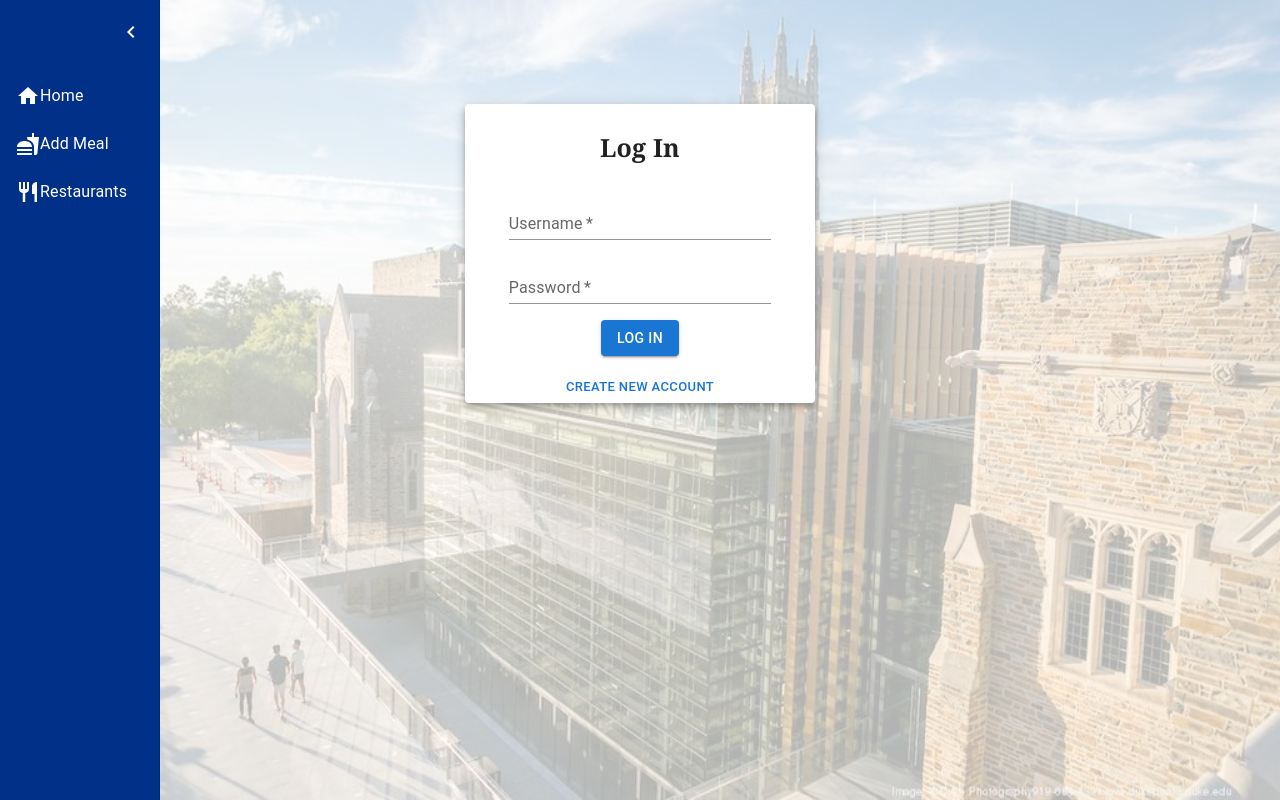
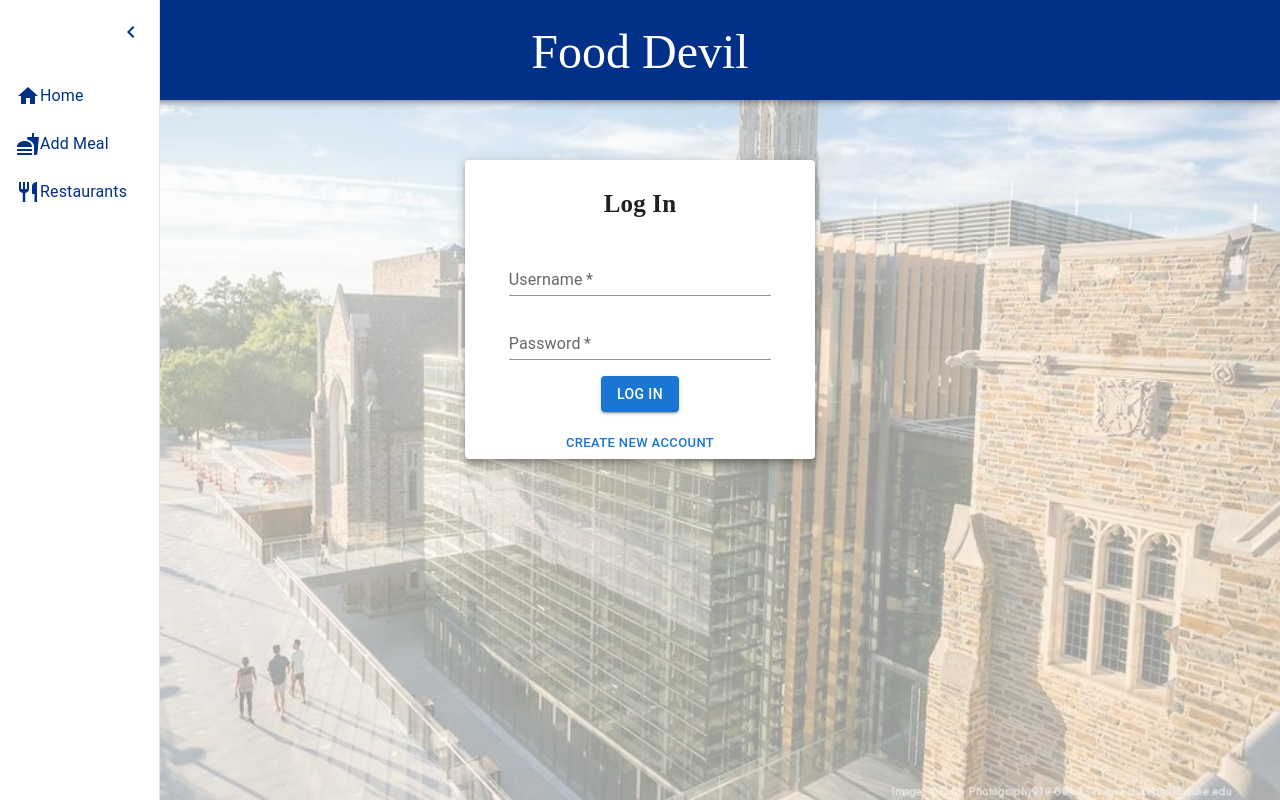
Before and after one commit to ashramen/food-devil, a React (Create React App) app: page /login in a window 1280 px wide. Both pictures are taken after a click on the button "open drawer". Built offline with nearby package versions, Linux system fonts and the light colour scheme.

Commit message:
Update sidebar component

```diff
--- a/src/App.css
+++ b/src/App.css
@@ -13,7 +13,7 @@
   left: 0px;
   background-image: url("background.jpg");
   background-size: 100% 100%;
-  opacity: 0.3;
+  opacity: 0.4;
 }
 
 .content {
--- a/src/components/login/login.tsx
+++ b/src/components/login/login.tsx
@@ -101,6 +101,21 @@ class Login extends React.Component<LoginProps, LoginStates> {
     });
   };
 
+  createTextField(label: string, id: string, onChange: any, password?: boolean) {
+    return (
+    <Grid item xs={12}>
+      <TextField
+        required
+        label={label}
+        id={id}
+        variant='standard'
+        onChange={onChange}
+        type={password? 'password': 'text'}
+        style ={{width: '75%'}}
+      />
+    </Grid>)
+  }
+
   render() {
     const {
       firstName,
@@ -129,7 +144,7 @@ class Login extends React.Component<LoginProps, LoginStates> {
           <Card className='card' sx={{
             maxWidth: 350,
             boxShadow: 5,
-            marginTop: 5,
+            marginTop: 20,
           }}>
             <h3 className='subtitle'>{newAccount? 'Create Account' : 'Log In'}</h3>
             <Grid container
@@ -190,59 +205,12 @@ class Login extends React.Component<LoginProps, LoginStates> {
                   </Grid>
                 </Grid> : <div></div>}
               {newAccount?
-              <><Grid item xs={12}>
-                  <TextField
-                    required
-                    label='First Name'
-                    id='first_name'
-                    variant='standard'
-                    onChange={(e) => { this.setState({ firstName: e.target.value }); } }
-                    type='text'
-                    style={{ width: '75%' }} />
-                </Grid><Grid item xs={12}>
-                    <TextField
-                      required
-                      label='Last Name'
-                      id='last_name'
-                      variant='standard'
-                      onChange={(e) => { this.setState({ lastName: e.target.value }); } }
-                      type='text'
-                      style={{ width: '75%' }} />
-                  </Grid></>
+              <>{this.createTextField('First Name', 'first_name', (e: any) => {this.setState({firstName: e.target.value})})}
+              {this.createTextField('Last Name', 'last_name', (e: any) => {this.setState({lastName: e.target.value})})}</>
               : <div></div>}
-              <Grid item xs={12}>
-                <TextField
-                  required
-                  label='Username'
-                  id='username'
-                  variant='standard'
-                  onChange={(e) => {this.setState({username: e.target.value})}}
-                  type='text'
-                  style ={{width: '75%'}}
-                />
-              </Grid>
-              <Grid item xs={12}>
-                <TextField
-                  required
-                  label='Password'
-                  id='password'
-                  variant='standard'
-                  onChange={(e) => {this.setState({password: e.target.value})}}
-                  type='password'
-                  style ={{width: '75%'}}
-                />
-              </Grid>
-              {newAccount? <Grid item xs={12}>
-                <TextField
-                  required
-                  label='Confirm Password'
-                  id='confirm_password'
-                  variant='standard'
-                  onChange={(e) => {this.setState({confirmPassword: e.target.value})}}
-                  type='password'
-                  style ={{width: '75%'}}
-                />
-              </Grid>: <div></div>}
+              {this.createTextField('Username', 'username', (e: any) => {this.setState({username: e.target.value})})}
+              {this.createTextField('Password', 'password', (e: any) => {this.setState({password: e.target.value})}, true)}
+              {newAccount? this.createTextField('Confirm Password', 'confirm_password', (e: any) => {this.setState({confirmPassword: e.target.value})}, true): <div></div>}
               <Grid item xs={12}>
                 <Link to={!newAccount && this.correctLogInInfo()? '/' : '/login'} style={{ textDecoration: 'none' }}>
                   <Button variant='contained' onClick={this.handleLogIn}>{newAccount? 'Create New Account' : 'Log In'}</Button>
--- a/src/components/login/styles.css
+++ b/src/components/login/styles.css
@@ -1,4 +1,4 @@
 .subtitle {
     font-size: 25px;
-    font-family: 'Georgia';
+    font-family: 'Comic Sans';
 }
--- a/src/components/sidebar/sidebar.tsx
+++ b/src/components/sidebar/sidebar.tsx
@@ -19,6 +19,9 @@ import { State } from '../../store/index';
 import { logIn, logOut } from '../../store/actions';
 import { Link } from 'react-router-dom';
 import './styles.css';
+import AppBar from '@mui/material/AppBar';
+import Typography from '@mui/material/Typography';
+import Grid from '@mui/material/Grid';
 
 const drawerWidth = 160;
 
@@ -70,20 +73,51 @@ export class Sidebar extends React.Component<sidebarProps, sidebarStates> {
         return (
             <Box sx={{ display: 'flex' }}>
                 <CssBaseline />
+                <AppBar sx={{
+                    height:100,
+                    bgcolor: '#003087',
+                }}>
                     <Toolbar>
+                        <Grid container alignItems='center' justifyContent='center'>
+                            <Grid item xs={4} style={{display: "flex", justifyContent: "flex-start"}}>
                                 <IconButton
+                                    className='button'
                                     color="inherit"
                                     aria-label="open drawer"
                                     onClick={this.handleDrawerOpen}
                                     edge="start"
                                     sx={{
-                    marginRight: '36px',
-                    ...(this.state.open && { display: 'none' }),
+                                        marginTop: 2,
                                     }}
                                 >
-                <MenuIcon />
+                                    <MenuIcon className='button'/>
                                 </IconButton>
+                            </Grid>
+                            <Grid item xs={4}>
+                                <Typography className='title' variant="h3" component="div" fontFamily='Apple Chancery'
+                                    sx={{
+                                        marginTop: 3,
+                                    }}
+                                >
+                                    Food Devil
+                                </Typography>
+                            </Grid>
+                            <Grid item xs={4} style={{ display: "flex", justifyContent: "flex-end" }}>
+                                {this.props.loggedIn? <div className='displayUser'>Logged in as {this.props.username}</div> : <div></div>}
+                                {this.props.isLogIn? <div></div> : <Link to={this.props.loggedIn? '/' : '/login'} style={{ textDecoration: 'none' }}>
+                                    <div className='loginButton'>
+                                        <Button variant="text" onClick={() => this.handleLogInButton()}
+                                            sx={{
+                                                color: 'white',
+                                                marginTop: 3,
+                                            }}>{this.props.loggedIn? 'Log Out' : 'Log In'}
+                                        </Button>
+                                    </div>
+                                </Link>}
+                            </Grid>
+                        </Grid>
                     </Toolbar>
+                </AppBar>
                 <Drawer
                     sx={{
                         width: drawerWidth,
@@ -91,7 +125,7 @@ export class Sidebar extends React.Component<sidebarProps, sidebarStates> {
                         '& .MuiDrawer-paper': {
                         width: drawerWidth,
                         boxSizing: 'border-box',
-                        bgcolor: '#003087'
+                        bgcolor: 'white'
                         },
                     }}
                     variant="persistent"
@@ -102,7 +136,7 @@ export class Sidebar extends React.Component<sidebarProps, sidebarStates> {
                     <DrawerHeader>
                         <IconButton onClick={this.handleDrawerClose}>
                             <ChevronLeftIcon sx={{
-                                color: 'white'
+                                color: '#003087'
                             }}/>
                         </IconButton>
                     </DrawerHeader>
@@ -110,35 +144,36 @@ export class Sidebar extends React.Component<sidebarProps, sidebarStates> {
                         <Link to='/' style={{ textDecoration: 'none' }}>
                             <ListItemButton>
                             <HomeIcon sx={{
-                                color: 'white'
+                                color: '#003087'
                             }}/>
-                            <ListItemText primary={'Home'}/>
+                            <ListItemText primary={'Home'} sx={{
+                                color: '#003087'
+                            }}/>
                             </ListItemButton>
                         </Link>
                         <Link to='/addmeal' style={{ textDecoration: 'none' }}>
                             <ListItemButton>
                             <FastfoodIcon sx={{
-                                color: 'white'
+                                color: '#003087'
                             }}/>
-                            <ListItemText primary={'Add Meal'}/>
+                            <ListItemText primary={'Add Meal'} sx={{
+                                color: '#003087'
+                            }}/>
                             </ListItemButton>
                         </Link>
                         <Link to='/restaurants' style={{ textDecoration: 'none' }}>
                             <ListItemButton>
                             <RestaurantIcon sx={{
-                                color: 'white'
+                                color: '#003087'
                             }}/>
-                            <ListItemText primary={'Restaurants'}/>
+                            <ListItemText primary={'Restaurants'} sx={{
+                                color: '#003087'
+                            }}/>
                             </ListItemButton>
                         </Link>
                     </List>
                 </Drawer>
-                {this.props.loggedIn? <div className='login'>Logged in as {this.props.username}</div> : <div></div>}
-                {this.props.isLogIn? <div></div> : <Link to={this.props.loggedIn? '/' : '/login'} style={{ textDecoration: 'none' }}>
-                    <div className='loginButton'>
-                        <Button variant="contained" onClick={() => this.handleLogInButton()}>{this.props.loggedIn? 'Log Out' : 'Log In'}</Button>
-                    </div>
-                </Link>}
+
             </Box>
         );
     }
--- a/src/components/sidebar/styles.css
+++ b/src/components/sidebar/styles.css
@@ -1,9 +1,5 @@
-.login {
-    margin-top: 12px;
+.displayUser {
+    margin-top: 30px;
     margin-right: 6px;
+    color: white;
 }
-
-.loginButton {
-    margin-top: 6px;
-    margin-right: 6px;
-}
```
Lines whose indentation alone changed are shown as unchanged.
